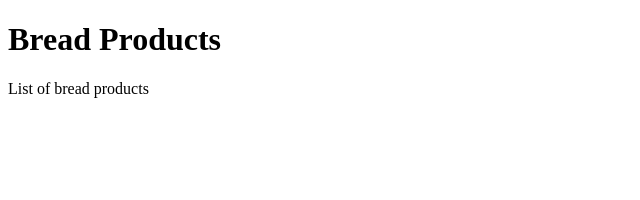
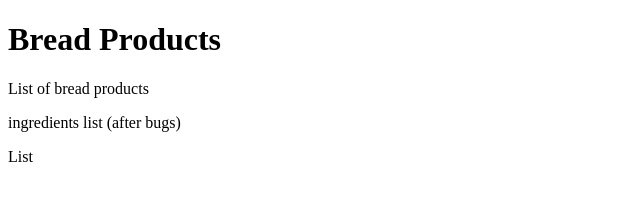
Before and after one commit to stognij-igor/com.bread.demo, a plain HTML site: page WebContent/index.html in a window 1280 px wide. Shown: the whole page, without its empty margins (0-640 px from the left). Drawn offline with Linux system fonts and the light colour scheme.

Commit message:
bug fix, v 1.1 for production

```diff
--- a/WebContent/index.html
+++ b/WebContent/index.html
@@ -8,5 +8,9 @@
 	<h1> Bread Products </h1>
 
 	<p>List of bread products</p>
+
+	<span>ingredients list (after bugs)</span>
+
+	<p>List</p>
 </body>
 </html>
```
